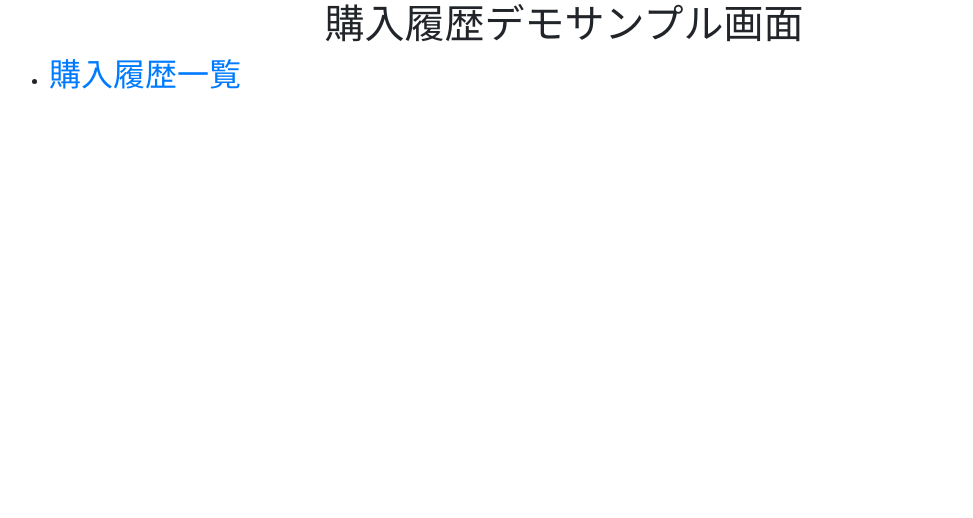
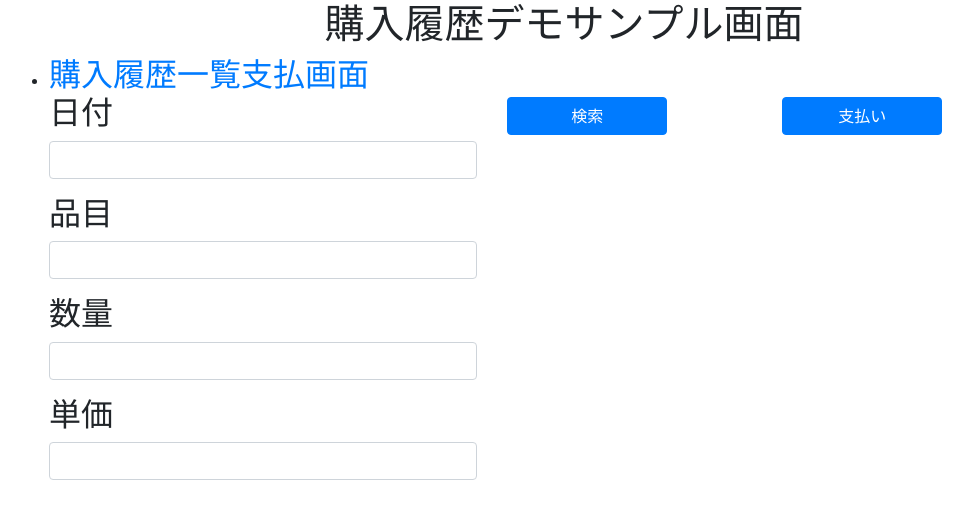
Before and after one commit to koga456/payment-system-front, an Angular app: page /paymentdetail in a window 1280 px wide. Before the commit this address led to /. Shown: the top 518 px of the page, without its empty margins (76-1049 px from the left). Built offline with nearby package versions, Linux system fonts and the light colour scheme.

Commit message:
local change

```diff
--- a/package.json
+++ b/package.json
@@ -26,7 +26,7 @@
     "zone.js": "^0.8.19"
   },
   "devDependencies": {
-    "@angular/cli": "~1.7.3",
+    "@angular/cli": "^1.7.3",
     "@angular/compiler-cli": "^5.2.0",
     "@angular/language-service": "^5.2.0",
     "@ng-bootstrap/ng-bootstrap": "^1.0.4",
--- a/src/app/app.component.html
+++ b/src/app/app.component.html
@@ -8,6 +8,8 @@
   <li>
     <h2>
       <a routerLink="/paymentlist">購入履歴一覧</a>
+      <a routerLink="/paymentdetail">支払画面</a>
       <router-outlet></router-outlet>
     </h2>
   </li>
+</ul>
--- a/src/app/app.module.ts
+++ b/src/app/app.module.ts
@@ -1,5 +1,6 @@
 import { BrowserModule } from '@angular/platform-browser';
 import { NgModule } from '@angular/core';
+import { ReactiveFormsModule } from '@angular/forms';
 
 // NgbModuleをimportする
 import { NgbModule } from '@ng-bootstrap/ng-bootstrap';
@@ -7,18 +8,24 @@ import { NgbModule } from '@ng-bootstrap/ng-bootstrap';
 import { AppComponent } from './app.component';
 import { PaymentlistComponent } from './paymentlist/paymentlist.component';
 import { RouterModule } from '@angular/router';
+import {PaymentdetailComponent} from './paymentdetail/paymentdetail.component';
 
 @NgModule({
   declarations: [
     AppComponent,
-    PaymentlistComponent
+    PaymentlistComponent,
+    PaymentdetailComponent
   ],
   imports: [
     // Rootモジュールに対してNgbModule.forRoot()をimport
     NgbModule.forRoot(),
     BrowserModule,
+    ReactiveFormsModule,
     RouterModule.forRoot(
-      [{ path: 'paymentlist', component: PaymentlistComponent },]
+      [
+        { path: 'paymentlist', component: PaymentlistComponent },
+        { path: 'paymentdetail', component: PaymentdetailComponent },
+      ]
     )
   ],
   providers: [],
--- /dev/null
+++ b/src/app/paymentdetail/paymentdetail.component.html
@@ -0,0 +1,30 @@
+<form class="form-horizontal">
+  <div class="row">
+    <div class="col-sm-10 col-md-5">
+      <div class="form-group">
+        <label for="payDate">日付</label>
+        <input class="form-control" id="payDate" type="text"  value="">
+      </div>
+      <div class="form-group">
+        <label for="searchSubjectName">品目</label>
+        <input type="text" class="form-control" id="searchSubjectName" value="">
+      </div>
+      <div class="form-group">
+        <label for="searchPayDate">数量</label>
+        <input type="text" class="form-control" id="searchun" value="">
+      </div>
+      <div class="form-group">
+        <label for="searchUnitPrice">単価</label>
+        <input type="text" class="form-control" id="searchUnitPrice" value="">
+      </div>
+    </div>
+
+    <div class="col-sm-10 col-md-3">
+      <button id="search" class="btn btn-primary" style="width:10em">検索</button>
+    </div>
+    <div class="col-sm-10 col-md-3">
+      <button id="payment" class="btn btn-primary" style="width:10em">支払い</button>
+    </div>
+
+  </div>
+</form>
--- /dev/null
+++ b/src/app/paymentdetail/paymentdetail.component.ts
@@ -0,0 +1,15 @@
+import { Component, OnInit } from '@angular/core';
+
+@Component({
+  selector: 'app-paymentdetail',
+  templateUrl: './paymentdetail.component.html',
+  styleUrls: ['./paymentdetail.component.css']
+})
+export class PaymentdetailComponent implements OnInit {
+
+  constructor() { }
+
+  ngOnInit() {
+  }
+
+}
```
Also changed, not shown: src/app/paymentdetail/paymentdetail.component.css (added), 1 other file (tests, documents, lock files or other folders).
